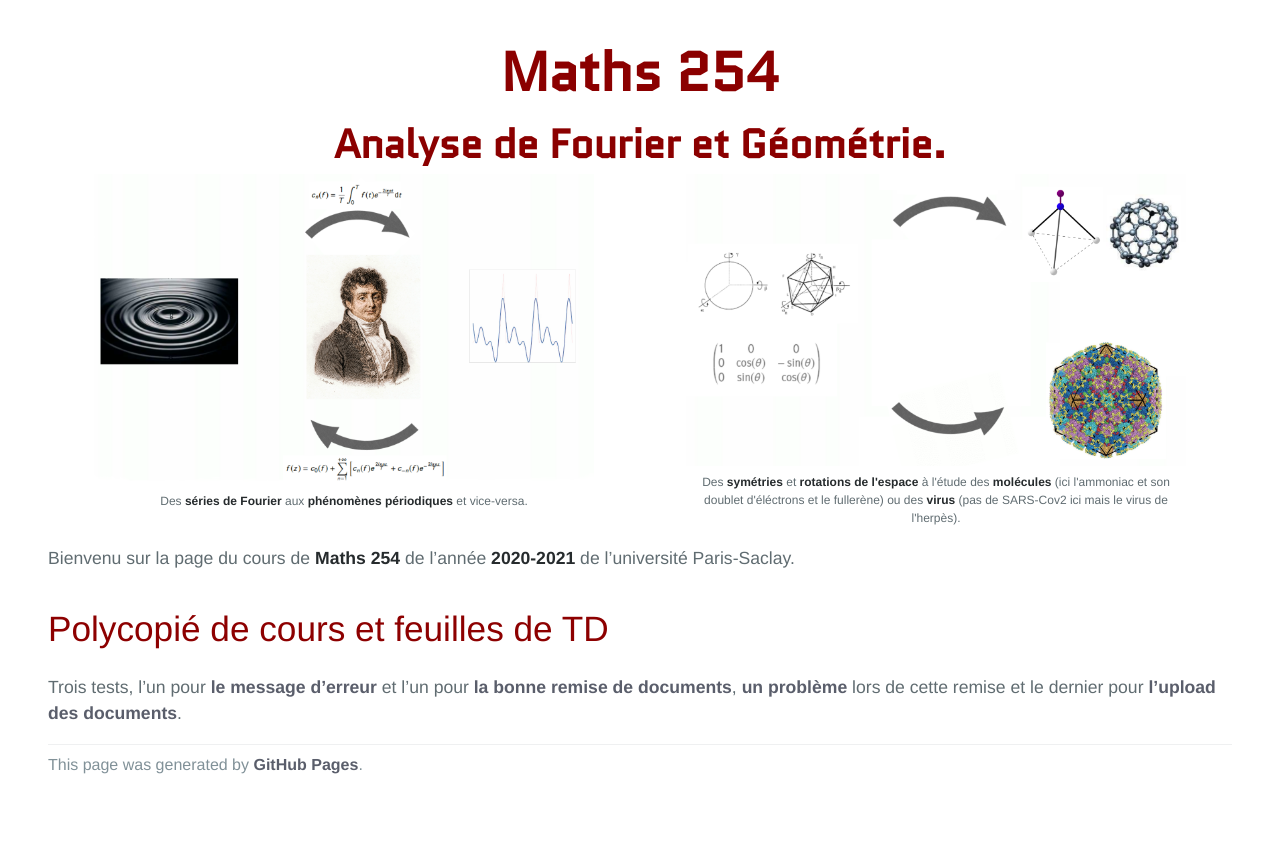
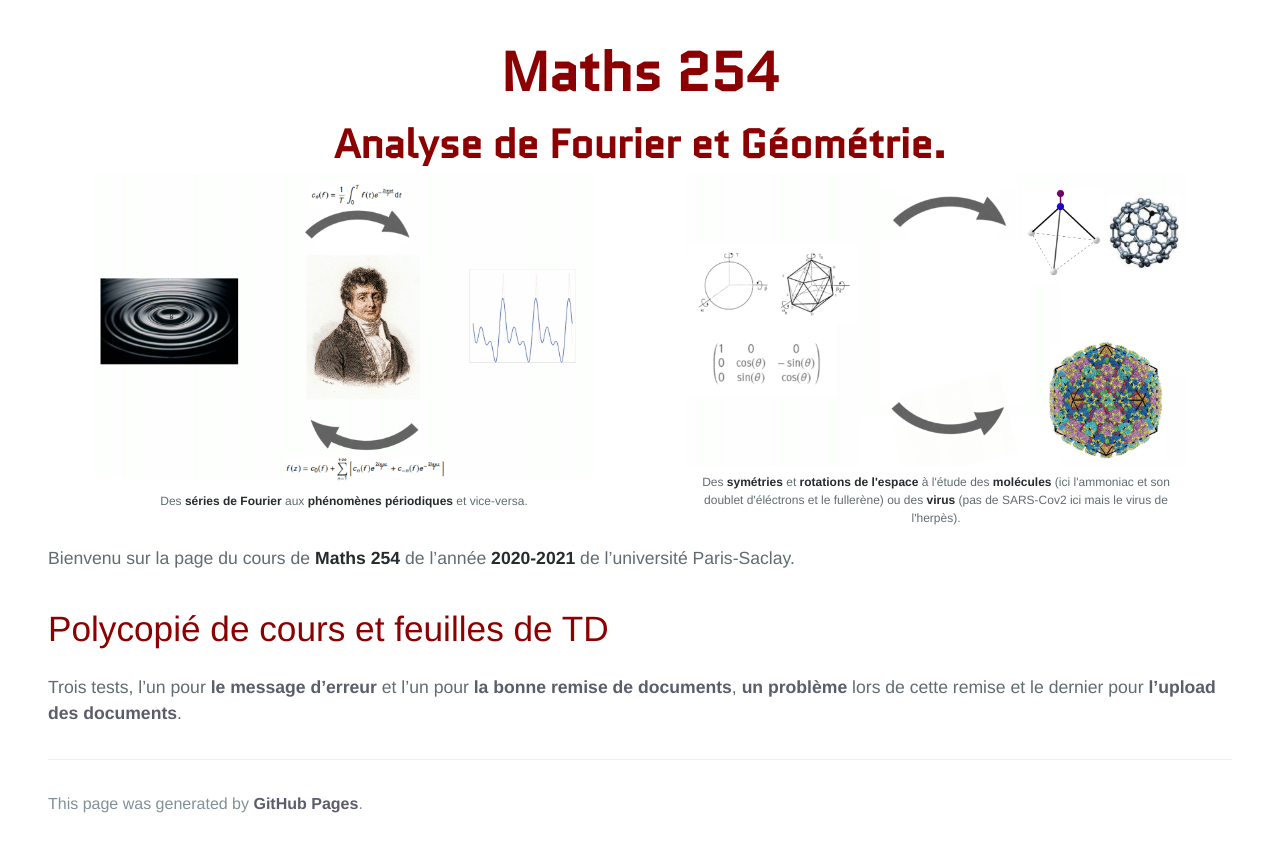
Before and after one commit to KevinDestagnol/algebre.github.io, a Jekyll site: the page built from index.md, in a window 1280 px wide. Shown: the part 260-1108 px from the top of the page. Built offline with Jekyll 4.4.1, drawn with Linux system fonts in a browser that asks for light colours; some web fonts are replaced; our own code applies the rules of GitHub Pages for plain Markdown files; before the commit the page ends 1069 px from its top, so only the background shows below that.

Commit message:
Update jekyll-theme-cayman.scss

```diff
--- a/_sass/jekyll-theme-cayman.scss
+++ b/_sass/jekyll-theme-cayman.scss
@@ -953,9 +953,28 @@ hpr {
   }
 }
 
+.site-footer2 {
+  padding-top: 1rem;
+  margin-top: 1rem;
+  border-top: solid 1px $hr-border-color;
+	text-align:center;
+  font-family: KoHo,Helvetica, Arial, sans-serif;
+  @include large {
+    font-size: 1rem;
+  }
+
+  @include medium {
+    font-size: 1rem;
+  }
+
+  @include small {
+    font-size: 0.9rem;
+  }
+}
+
 .site-footer {
-  padding-top: 0.5rem;
-  margin-top: 0.5rem;
+  padding-top: 2rem;
+  margin-top: 2rem;
   border-top: solid 1px $hr-border-color;
   font-family: KoHo,Helvetica, Arial, sans-serif;
   @include large {
```
